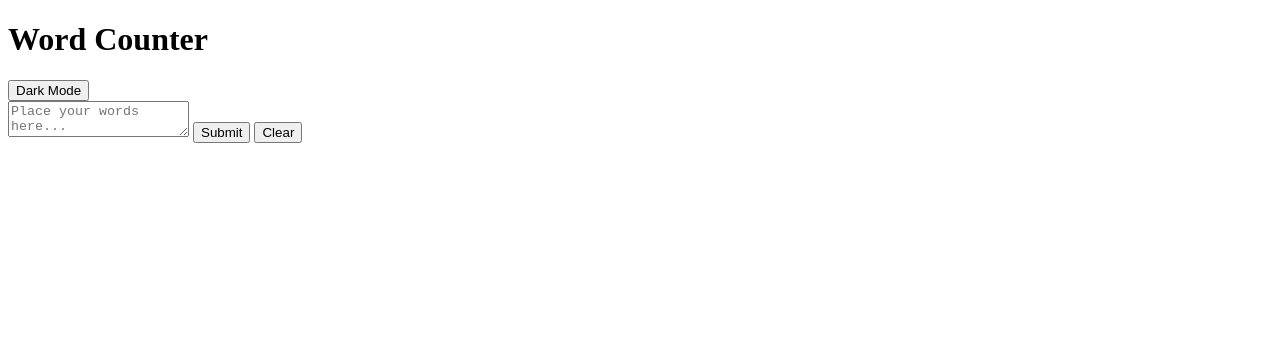
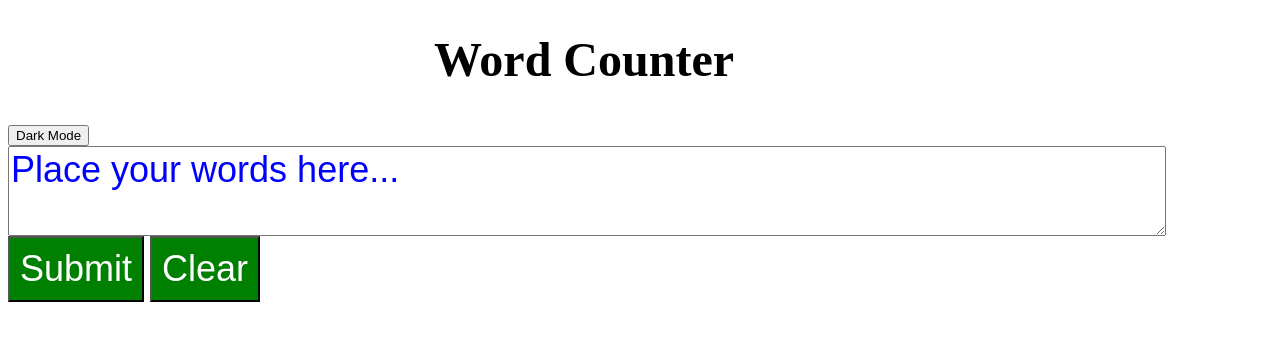
Before and after one commit to GrahamJReid/LAB-word-counter, a plain HTML site: page index.html in a window 1280 px wide. Drawn offline with Linux system fonts and the light colour scheme.

Commit message:
2nd issue resolved

```diff
--- a/index.html
+++ b/index.html
@@ -8,13 +8,14 @@
   <title>Word Counter</title>
 </head>
 <body>
-  <h1>Word Counter</h1>
+  <h1 class="title">Word Counter</h1>
   <button id="bg-switch">Dark Mode</button>
   <div id="error" class="error"></div>
   <form>
-    <textarea placeholder="Place your words here..."></textarea>
-    <button type="submit">Submit</button>
-    <button type="reset">Clear</button>
+    <textarea class="text-area" placeholder="Place your words here..."></textarea>
+
+    <button class="button" type="submit">Submit</button>
+    <button class="button" type="reset">Clear</button>
   </form>
   <div id="word-count"></div>
 <script src="main.js"></script>
--- a/main.css
+++ b/main.css
@@ -0,0 +1,24 @@
+body{
+    width:90%;
+    font-size: 1.5em;
+
+}
+.title{
+    text-align:center;
+}
+.text-area{
+    width:100%;
+    display:flex;
+    flex-direction:row;
+    font-size: 1.5em;
+    font-family:Arial, Helvetica, sans-serif;
+}
+::placeholder{
+    color:blue;
+}
+.button{
+    background-color:green;
+    color:white;
+    padding:10px;
+    font-size:1.5em;
+}
```
